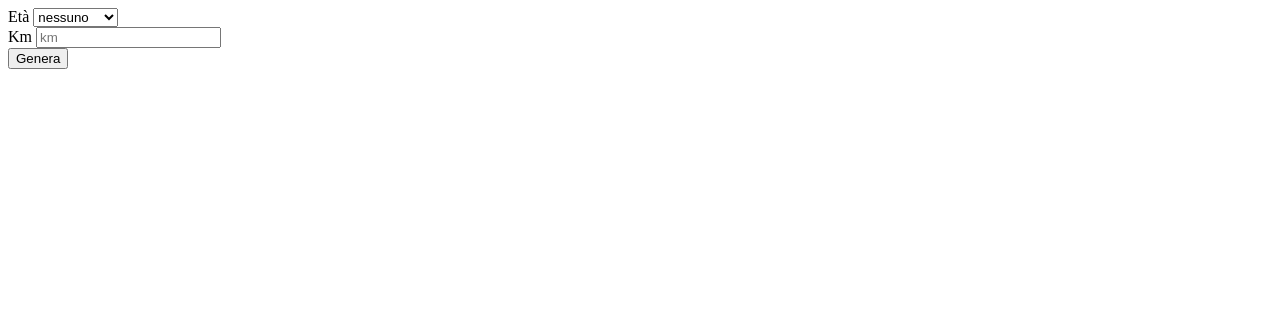
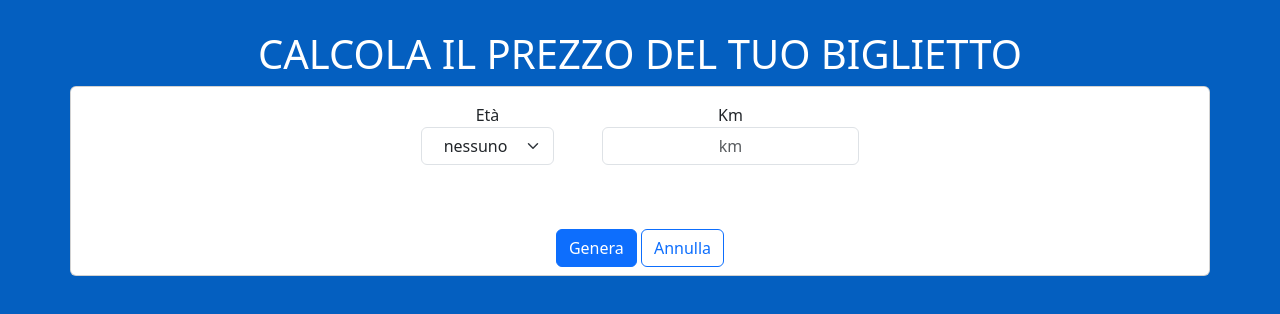
Before and after one commit to LuigiRiva99/js-biglietto-treno-form, a plain HTML site: page index.html in a window 1280 px wide. Drawn offline with nearby package versions, Linux system fonts and the light colour scheme.

Commit message:
Add: html and css style

```diff
--- a/index.html
+++ b/index.html
@@ -5,26 +5,44 @@
     <meta name="viewport" content="width=device-width, initial-scale=1.0">
     <title>js biglietto treno form</title>
     <link rel="stylesheet" href="style.css">
+    <link href="https://cdn.jsdelivr.net/npm/bootstrap@5.3.3/dist/css/bootstrap.min.css" rel="stylesheet" integrity="sha384-QWTKZyjpPEjISv5WaRU9OFeRpok6YctnYmDr5pNlyT2bRjXh0JMhjY6hW+ALEwIH" crossorigin="anonymous">
+
 </head>
 <body>
-    <section>
-        <div>
-            <label for="name">Età</label>
-            <select name="name" id="name">
+
+    <div class="app">
+        <div class="container">
+            <h1>CALCOLA IL PREZZO DEL TUO BIGLIETTO</h1>
+        </div>
+        <div class="container card ms_ticket_select">
+            <div class="ticket_form d-flex justify-content-center mb-5 card-body">
+                <div class="me-5">
+                    <div class="text-center">
+                        <label  for="name">Età</label>
+                    </div>
+                    <select class="text-center form-select" name="name" id="name">
                         <option value="nessuno">nessuno</option>
                         <option value="minorenne">minorenne</option>
                         <option value="over65">Over 65</option>
                     </select>
                 </div>
                 <div>
+                    <div>
                         <label for="km">Km</label>
-            <input name="km" id="km" type="text" placeholder="km" />
                     </div>
-        <div>
-            <input id="submit" type="submit" value="Genera" />
+                    <input class="text-center form-control" name="km" id="km" type="text" placeholder="km" />
                 </div>
-    </section>
+            </div>
+            <div class="mb-2">
+                <button  class="btn btn-primary" id="submit" type="submit" value="Genera">Genera</button>
+                <button  class="btn btn-outline-primary" id="annulla" type="submit" value="Annulla">Annulla</button>
+            </div>
 
+        </div>
+
+    </div>
+    <script src="https://cdn.jsdelivr.net/npm/@popperjs/core@2.11.8/dist/umd/popper.min.js" integrity="sha384-I7E8VVD/ismYTF4hNIPjVp/Zjvgyol6VFvRkX/vR+Vc4jQkC+hVqc2pM8ODewa9r" crossorigin="anonymous"></script>
+    <script src="https://cdn.jsdelivr.net/npm/bootstrap@5.3.3/dist/js/bootstrap.min.js" integrity="sha384-0pUGZvbkm6XF6gxjEnlmuGrJXVbNuzT9qBBavbLwCsOGabYfZo0T0to5eqruptLy" crossorigin="anonymous"></script>
     <script src="js/app.js"></script>
 </body>
 </html>
--- a/js/app.js
+++ b/js/app.js
@@ -1,6 +1,8 @@
 // SELEZIONO GLI INPUT TRAMITE ID
 // submit element input
 const inputSubmitElement= document.getElementById("submit"); //Element
+// annulla element input
+const inputAnnElement= document.getElementById("annulla"); //Element
 // console.log(inputSubmitElement);
 
 // CREO DUE VARIABILI PER ETA E KM
--- a/style.css
+++ b/style.css
@@ -0,0 +1,27 @@
+.container {
+    margin: 0 auto;
+    max-width: 920px;
+    text-align: center;
+}
+
+.app {
+    background-color: rgb(4, 95, 192);
+    padding: 30px;
+    color: white;
+    height: 100vh;
+}
+
+.main-title {
+    text-align: center;
+}
+
+.ms_ticket_select {
+    background-color: rgb(244, 84, 84);
+}
+
+
+
+/* .ticket_form {
+    display: flex;
+    justify-content: center;
+} */
```
Lines whose indentation alone changed are shown as unchanged.
